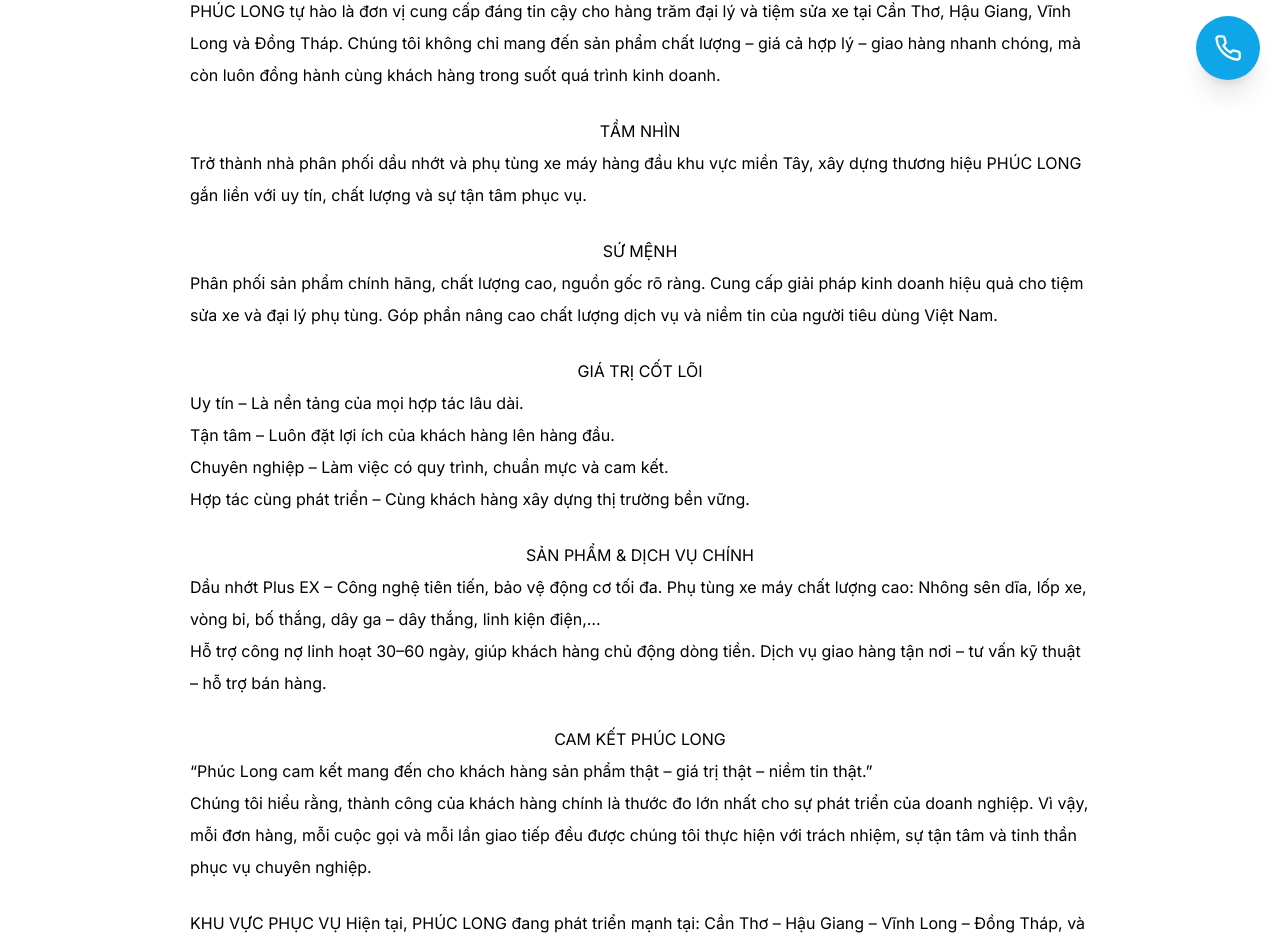
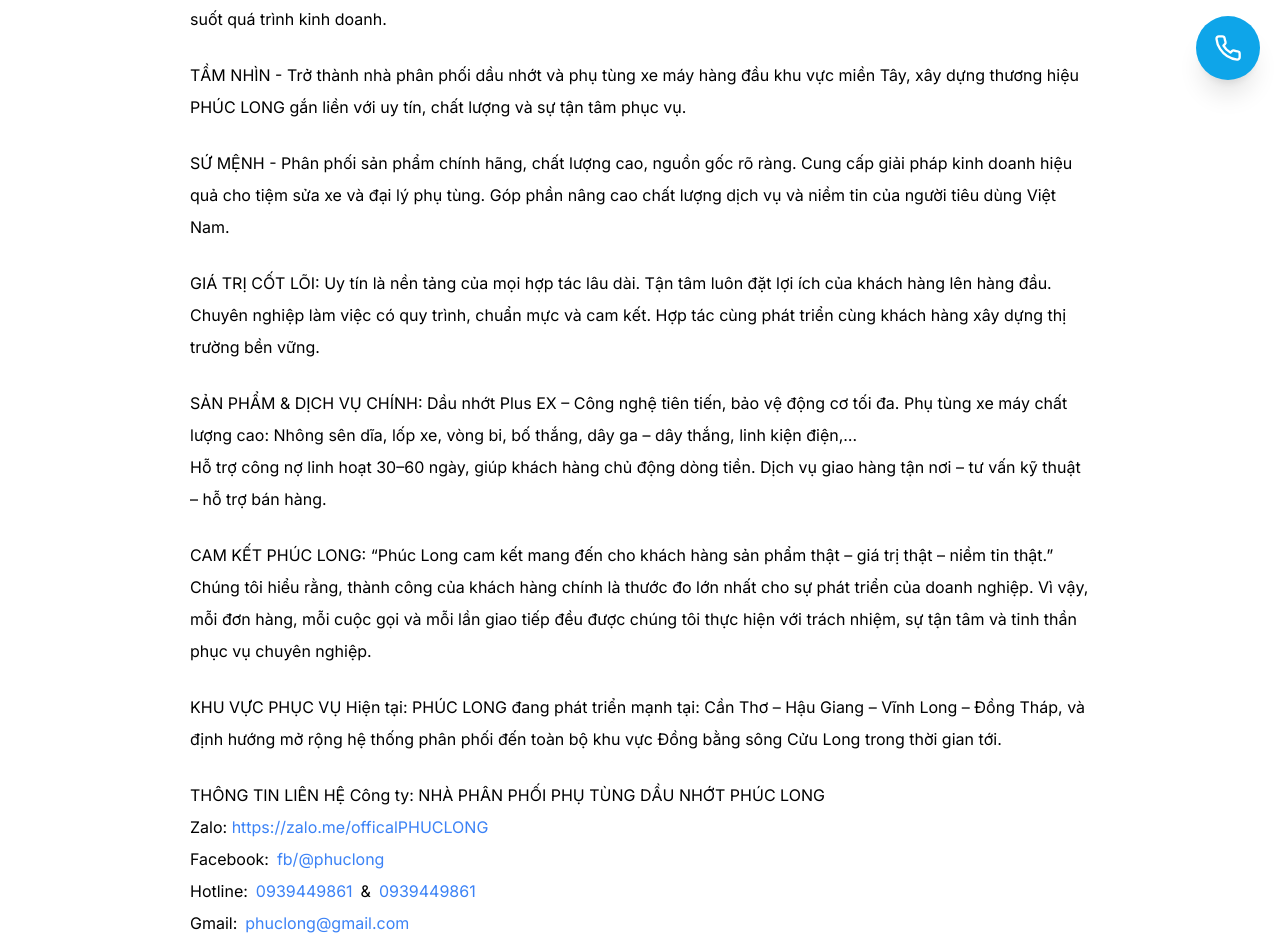
Before and after one commit to kitted/phuc-long-website, a Next.js app: page /about in a window 1280 px wide. Shown: the part 580-1524 px from the top of the page. Built offline with nearby package versions, Linux system fonts and the light colour scheme; what tailwindcss-debug-screens would draw is missing.

Commit message:
update: contact

```diff
--- a/app/about/page.tsx
+++ b/app/about/page.tsx
@@ -5,6 +5,7 @@ import SubLayout from "../subLayout";
 import Image from "next/image";
 import Footer from "../components/footer";
 import Head from "next/head";
+import { Link } from "lucide-react";
 
 const sliderItems = [
   { image: "/slide/slide1.png", title: "Max Plus" },
@@ -125,7 +126,7 @@ function About() {
             </div>
 
             {/* Nội dung */}
-            <div className="text-left">
+            {/* <div className="text-left">
               <p
                 className={`mt-0 text-center leading-8 ${textColor} max-w-[900px]`}
               >
@@ -242,6 +243,130 @@ function About() {
               <p className={`mt-0 leading-8 ${textColor} max-w-[900px]`}>
                 Địa chỉ kho hàng: [Địa chỉ cụ thể]
               </p>
+            </div> */}
+            <div className="text-left">
+              {/* <p
+                className={`mt-0 text-center leading-8 ${textColor} max-w-[900px]`}
+              >
+                GIỚI THIỆU VỀ NHÀ PHÂN PHỐI PHỤ TÙNG DẦU NHỚT PHÚC LONG{" "}
+              </p> */}
+              <p className={`mt-0 leading-8 ${textColor} max-w-[900px]`}>
+                Đối tác tin cậy của các tiệm sửa xe và đại lý phụ tùng tại miền
+                Tây - Với hơn 10 năm kinh nghiệm trong lĩnh vực phân phối dầu
+                nhớt và phụ tùng , NHÀ PHÂN PHỐI PHỤ TÙNG DẦU NHỚT PHÚC LONG tự
+                hào là đơn vị cung cấp đáng tin cậy cho hàng trăm đại lý và tiệm
+                sửa xe tại Cần Thơ, Hậu Giang, Vĩnh Long và Đồng Tháp. Chúng tôi
+                không chỉ mang đến sản phẩm chất lượng – giá cả hợp lý – giao
+                hàng nhanh chóng, mà còn luôn đồng hành cùng khách hàng trong
+                suốt quá trình kinh doanh.
+              </p>
+              <br />
+              <p className={`mt-0 leading-8 ${textColor} max-w-[900px]`}>
+                TẦM NHÌN - Trở thành nhà phân phối dầu nhớt và phụ tùng xe máy
+                hàng đầu khu vực miền Tây, xây dựng thương hiệu PHÚC LONG gắn
+                liền với uy tín, chất lượng và sự tận tâm phục vụ.{" "}
+              </p>
+              <br />
+              <p className={`mt-0 leading-8 ${textColor} max-w-[900px]`}>
+                SỨ MỆNH - Phân phối sản phẩm chính hãng, chất lượng cao, nguồn
+                gốc rõ ràng. Cung cấp giải pháp kinh doanh hiệu quả cho tiệm sửa
+                xe và đại lý phụ tùng. Góp phần nâng cao chất lượng dịch vụ và
+                niềm tin của người tiêu dùng Việt Nam.
+              </p>
+              <br />
+              <p className={`mt-0 leading-8 ${textColor} max-w-[900px]`}>
+                GIÁ TRỊ CỐT LÕI: Uy tín là nền tảng của mọi hợp tác lâu dài. Tận
+                tâm luôn đặt lợi ích của khách hàng lên hàng đầu. Chuyên nghiệp
+                làm việc có quy trình, chuẩn mực và cam kết. Hợp tác cùng phát
+                triển cùng khách hàng xây dựng thị trường bền vững.{" "}
+              </p>
+              <br />
+              <p className={`mt-0 leading-8 ${textColor} max-w-[900px]`}>
+                SẢN PHẨM & DỊCH VỤ CHÍNH: Dầu nhớt Plus EX – Công nghệ tiên
+                tiến, bảo vệ động cơ tối đa. Phụ tùng xe máy chất lượng cao:
+                Nhông sên dĩa, lốp xe, vòng bi, bố thắng, dây ga – dây thắng,
+                linh kiện điện,…{" "}
+              </p>
+              <p className={`mt-0 leading-8 ${textColor} max-w-[900px]`}>
+                Hỗ trợ công nợ linh hoạt 30–60 ngày, giúp khách hàng chủ động
+                dòng tiền. Dịch vụ giao hàng tận nơi – tư vấn kỹ thuật – hỗ trợ
+                bán hàng.
+              </p>
+              <br />
+              <p className={`mt-0 leading-8 ${textColor} max-w-[900px]`}>
+                CAM KẾT PHÚC LONG: “Phúc Long cam kết mang đến cho khách hàng
+                sản phẩm thật – giá trị thật – niềm tin thật.”{" "}
+              </p>
+              <p className={`mt-0 leading-8 ${textColor} max-w-[900px]`}>
+                Chúng tôi hiểu rằng, thành công của khách hàng chính là thước đo
+                lớn nhất cho sự phát triển của doanh nghiệp. Vì vậy, mỗi đơn
+                hàng, mỗi cuộc gọi và mỗi lần giao tiếp đều được chúng tôi thực
+                hiện với trách nhiệm, sự tận tâm và tinh thần phục vụ chuyên
+                nghiệp.
+              </p>
+              <br />
+              <p className={`mt-0 leading-8 ${textColor} max-w-[900px]`}>
+                KHU VỰC PHỤC VỤ Hiện tại: PHÚC LONG đang phát triển mạnh tại:
+                Cần Thơ – Hậu Giang – Vĩnh Long – Đồng Tháp, và định hướng mở
+                rộng hệ thống phân phối đến toàn bộ khu vực Đồng bằng sông Cửu
+                Long trong thời gian tới.{" "}
+              </p>
+              <br />
+              <p className={`mt-0 leading-8 ${textColor} max-w-[900px]`}>
+                THÔNG TIN LIÊN HỆ Công ty: NHÀ PHÂN PHỐI PHỤ TÙNG DẦU NHỚT PHÚC
+                LONG{" "}
+              </p>
+              <p className={`mt-0 leading-8 ${textColor} max-w-[900px]`}>
+                Zalo:{" "}
+                <a
+                  href="https://zalo.me/3648225468408384638"
+                  target="_blank"
+                  rel="noopener noreferrer"
+                  className="text-blue-500 hover:underline"
+                >
+                  https://zalo.me/officalPHUCLONG
+                </a>
+              </p>
+              <div className={`flex gap-2 items-center ${textColor}`}>
+                <p className={`mt-0 leading-8 ${textColor} max-w-[900px]`}>
+                  Facebook:
+                </p>
+                <a
+                  className="text-blue-500 hover:underline"
+                  target="_blank"
+                  href="https://www.facebook.com/daunhotphutungPHUCLONG"
+                >
+                  fb/@phuclong
+                </a>
+              </div>
+              <div className={`flex gap-2 items-center ${textColor}`}>
+                <p className={`mt-0 leading-8 ${textColor} max-w-[900px]`}>
+                  Hotline:
+                </p>
+                <a className="text-blue-500 hover:underline" href="0939449861">
+                  0939449861
+                </a>
+                &
+                <a className="text-blue-500 hover:underline" href="0939449861">
+                  0939449861
+                </a>
+              </div>
+              <div className={`flex gap-2 items-center ${textColor}`}>
+                <p className={`mt-0 leading-8 ${textColor} max-w-[900px]`}>
+                  Gmail:
+                </p>
+                <a
+                  href="mailto:phuclong@gmail.com"
+                  className="text-blue-500 hover:underline"
+                >
+                  phuclong@gmail.com
+                </a>
+              </div>
+
+              <p className={`mt-0 leading-8 ${textColor} max-w-[900px]`}>
+                Địa chỉ kho hàng: Số B1 hẻm 19, đường Lê Hồng Phong, Khu vực 2,
+                Phường Bình Thủy, quận Bình Thủy, TP Cần Thơ
+              </p>
             </div>
             {/* Slider */}
             <div
--- a/app/contact/page.tsx
+++ b/app/contact/page.tsx
@@ -98,8 +98,12 @@ export default function Example() {
                 >
                   <div className={`flex gap-2 items-center ${textColor}`}>
                     <PhoneCall size={20} />
-                    <a className="text-base underline" href="tel:+04xxxxxxxxx">
-                      09xxxxxxxxx
+                    <a className="text-base underline" href="0939449861">
+                      0939449861
+                    </a>
+                    &
+                    <a className="text-base underline" href="0939449861">
+                      0939449861
                     </a>
                   </div>
                   <div className={`flex gap-2 items-center ${textColor}`}>
@@ -116,15 +120,16 @@ export default function Example() {
                     <a
                       className="text-base underline"
                       target="_blank"
-                      href="https://www.facebook.com/phuclong/"
+                      href="https://www.facebook.com/daunhotphutungPHUCLONG"
                     >
-                      @phuclong
+                      fb/@phuclong
                     </a>
                   </div>
                   <div className={`flex gap-2 items-start ${textColor}`}>
                     <MapPin className="w-6 h-6 flex-shrink-0 mt-1" />
                     <span className="text-base underline">
-                      h1/19, Lê Hồng Phong, Bình Thuỷ, TPCT
+                      Số B1 hẻm 19, đường Lê Hồng Phong, Khu vực 2, Phường Bình
+                      Thủy, quận Bình Thủy, TP Cần Thơ
                     </span>
                   </div>
                 </div>
```
